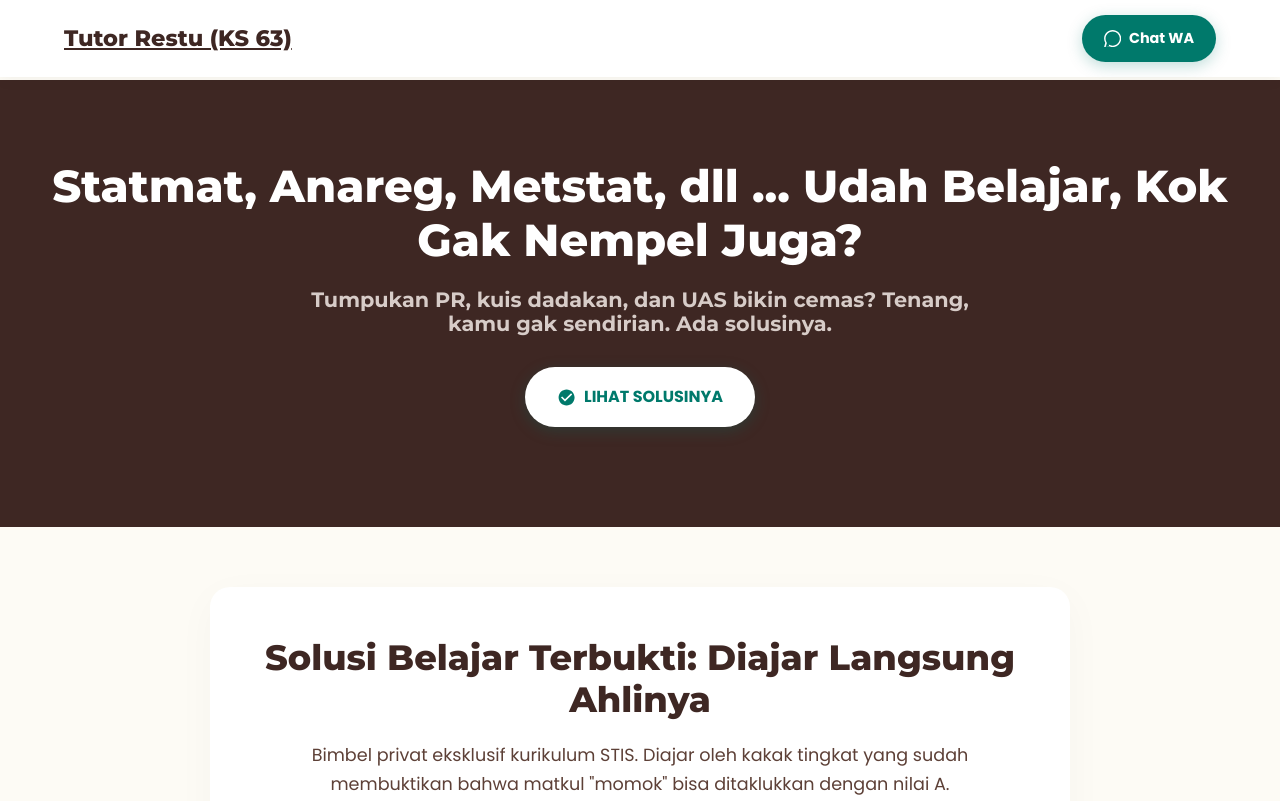
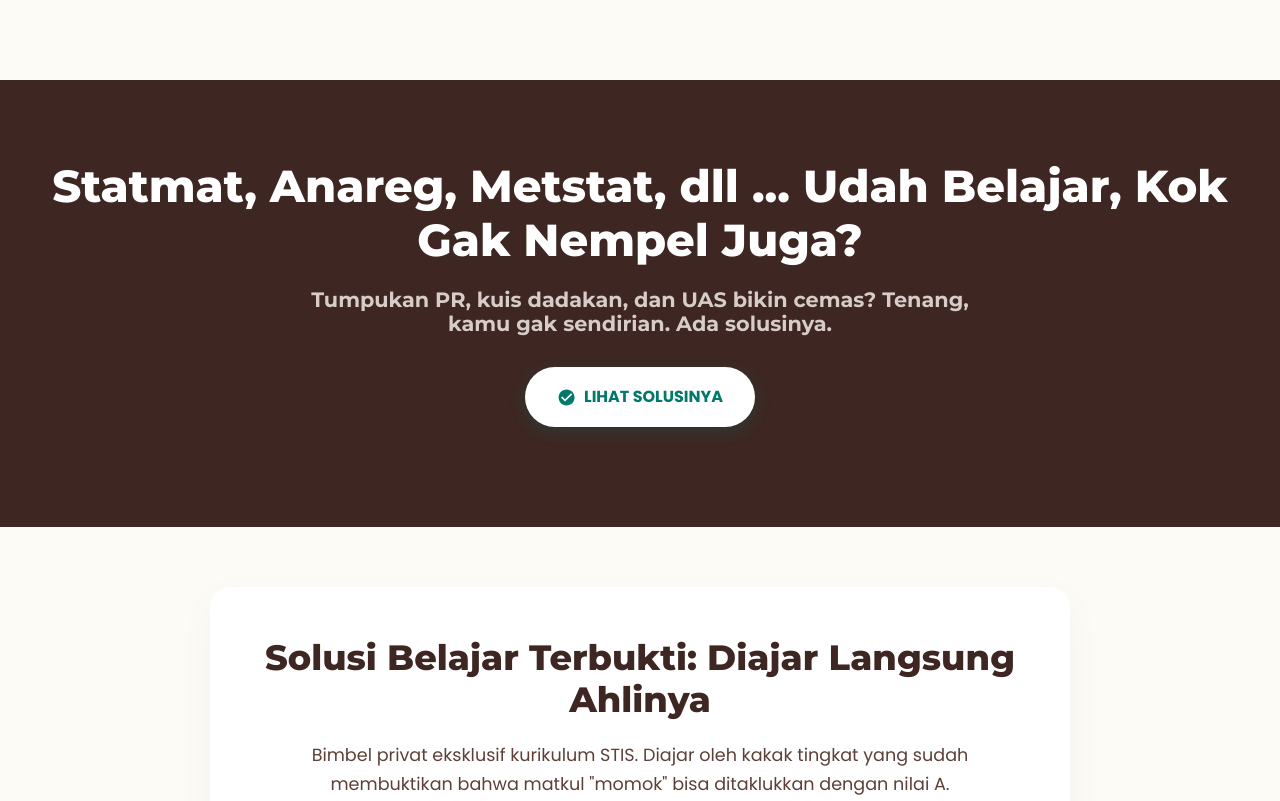
Before and after one commit to mrestuilahi1405/bimbel, a plain HTML site: page index.html in a window 1280 px wide. Shown: the top 801 px of the page. Drawn offline with Linux system fonts and the light colour scheme.

Commit message:
Update index.html

```diff
--- a/index.html
+++ b/index.html
@@ -436,15 +436,6 @@
     </svg>
   </head>
   <body>
-    <nav class="navbar">
-      <a href="#" class="logo">Tutor Restu (KS 63)</a>
-      <a
-        href="https://wa.me/6281275160650?text=Halo Kak Restu, saya mau tanya soal bimbelnya!"
-        class="nav-cta"
-      >
-        <svg><use href="#icon-whatsapp" /></svg> Chat WA
-      </a>
-    </nav>
 
     <header class="hero">
       <h1>Statmat, Anareg, Metstat, dll ... Udah Belajar, Kok Gak Nempel Juga?</h1>
```
